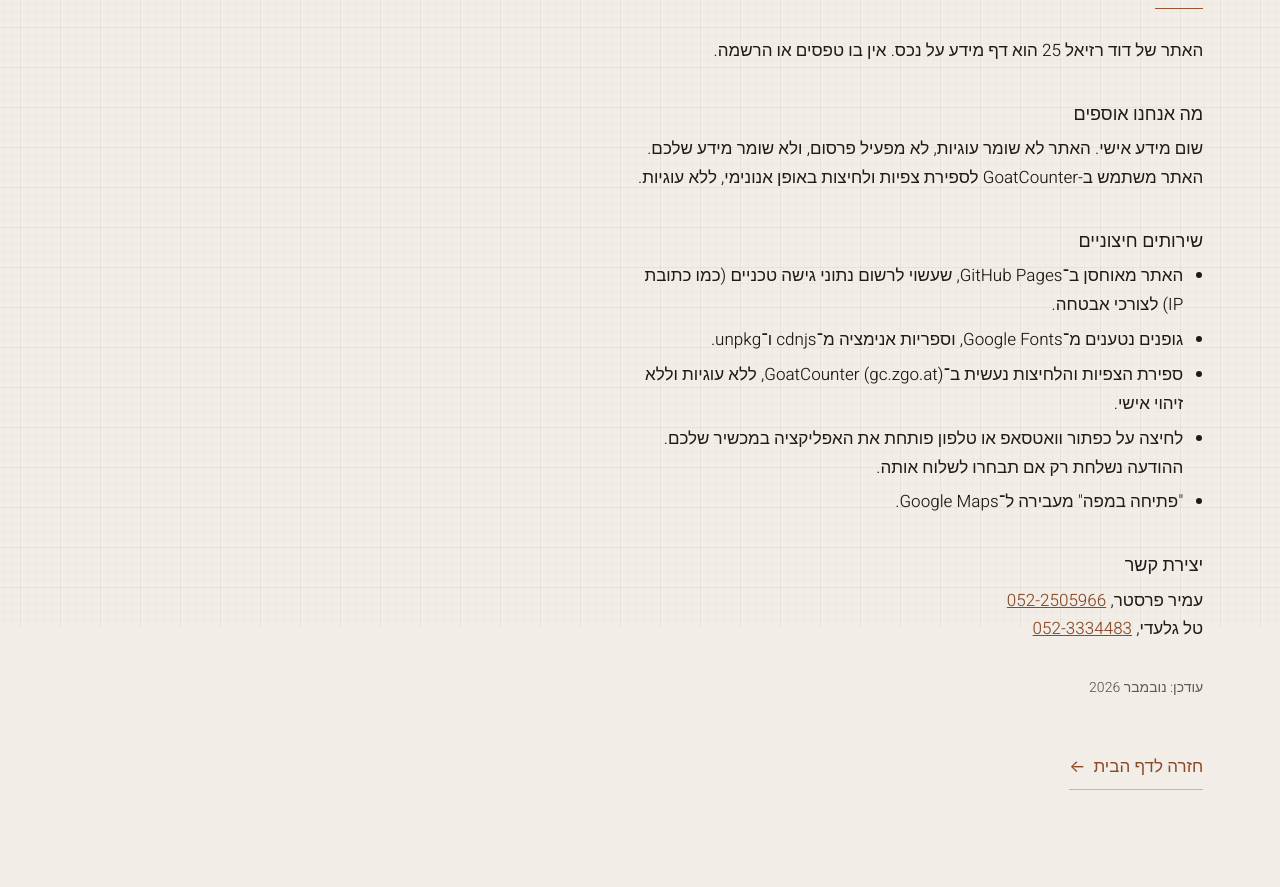
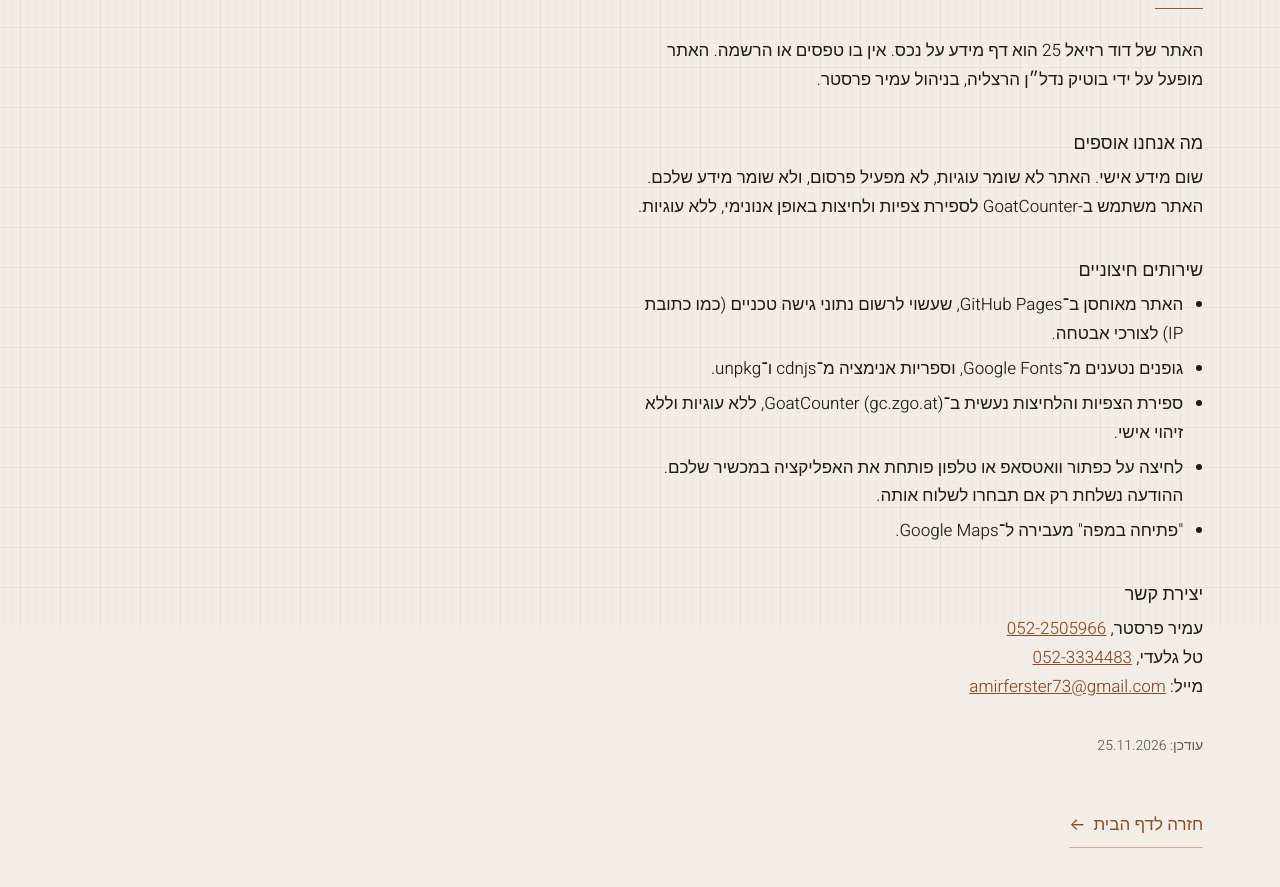
Before and after one commit to benzakenavi25-hub/raziel25, a website: page privacy.html in a window 1280 px wide. Shown: the part 173-1060 px from the top of the page. Before the commit the page ends 1035 px from the top, so only its background shows below. Drawn offline with nearby package versions, Linux system fonts and the light colour scheme.

Commit message:
Legal pages: contact email, operator name, TI 5568 wording, exact update date
Co-Authored-By: Claude Opus 5.5 <noreply@anthropic.com>

```diff
--- a/privacy.html
+++ b/privacy.html
@@ -17,7 +17,7 @@
   <h1 class="doc-title">מדיניות פרטיות</h1>
   <i class="sh-rule" aria-hidden="true"></i>
 
-  <p>האתר של דוד רזיאל 25 הוא דף מידע על נכס. אין בו טפסים או הרשמה.</p>
+  <p>האתר של דוד רזיאל 25 הוא דף מידע על נכס. אין בו טפסים או הרשמה. האתר מופעל על ידי בוטיק נדל״ן הרצליה, בניהול עמיר פרסטר.</p>
   <h2>מה אנחנו אוספים</h2>
   <p>שום מידע אישי. האתר לא שומר עוגיות, לא מפעיל פרסום, ולא שומר מידע שלכם.</p>
   <p>האתר משתמש ב-GoatCounter לספירת צפיות ולחיצות באופן אנונימי, ללא עוגיות.</p>
@@ -30,8 +30,8 @@
     <li>"פתיחה במפה" מעבירה ל־Google Maps.</li>
   </ul>
   <h2>יצירת קשר</h2>
-  <p>עמיר פרסטר, <a href="tel:+972522505966" dir="ltr">052-2505966</a><br>טל גלעדי, <a href="tel:+972523334483" dir="ltr">052-3334483</a></p>
-  <p class="doc-date">עודכן: נובמבר 2026</p>
+  <p>עמיר פרסטר, <a href="tel:+972522505966" dir="ltr">052-2505966</a><br>טל גלעדי, <a href="tel:+972523334483" dir="ltr">052-3334483</a><br>מייל: <a href="mailto:amirferster73@gmail.com" dir="ltr">amirferster73@gmail.com</a></p>
+  <p class="doc-date">עודכן: 25.11.2026</p>
   <p class="doc-back"><a class="text-link" href="./">חזרה לדף הבית <span aria-hidden="true">←</span></a></p>
 </main>
 </body>
```
Also changed, not shown: accessibility.html (+3 -3 lines).
